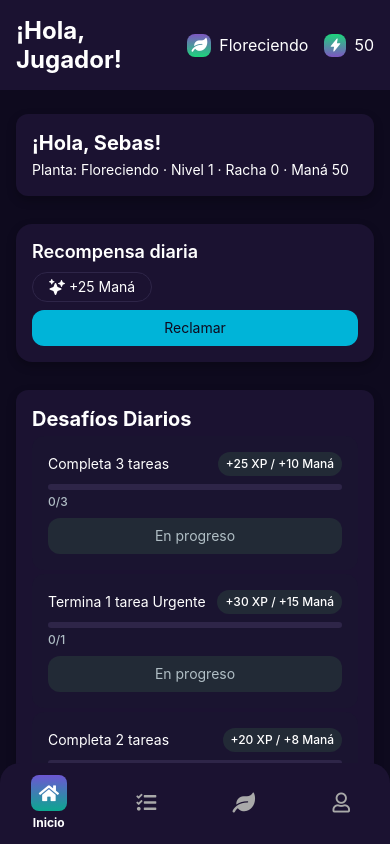
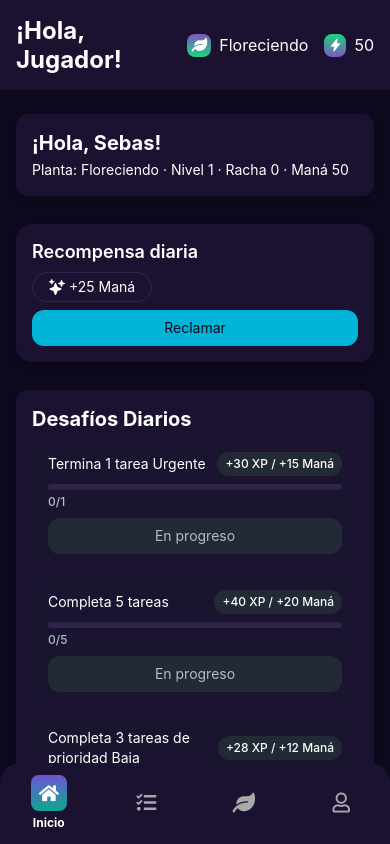
Before and after one commit to codesebastianvega/mana-bloom-app, a React Native app: screen /HomeScreen in a window 390 px wide. Built offline with nearby package versions, Linux system fonts and the light colour scheme.

Commit message:
feat(challenges/pool): plantillas ponderadas y selección diaria determinista

```diff
--- a/src/components/home/DailyChallengesSection.js
+++ b/src/components/home/DailyChallengesSection.js
@@ -38,6 +38,7 @@ export default function DailyChallengesSection() {
         <Text style={styles.emptyText}>¡Todo al día! Vuelve mañana</Text>
       ) : (
         items.map((item) => {
+          const { xp, mana } = item.reward;
           const canClaim = item.progress >= item.goal && !item.claimed;
           const buttonLabel = canClaim
             ? "Reclamar"
@@ -49,7 +50,7 @@ export default function DailyChallengesSection() {
               <View style={styles.headerRow}>
                 <Text style={styles.challengeTitle}>{item.title}</Text>
                 <View style={styles.rewardPill}>
-                  <Text style={styles.rewardText}>{`+${item.reward.xp} XP / +${item.reward.mana} Maná`}</Text>
+                  <Text style={styles.rewardText}>{`+${xp} XP / +${mana} Maná`}</Text>
                 </View>
               </View>
               <View style={styles.progressBar}>
--- /dev/null
+++ b/src/constants/challengeTemplates.js
@@ -0,0 +1,14 @@
+// [MB] Módulo: Estado / Sección: Desafíos Diarios
+// Afecta: AppContext y DailyChallengesSection
+// Propósito: Plantillas ponderadas para desafíos diarios
+// Puntos de edición futura: ajustar pesos y metas
+// Autor: Codex - Fecha: 2025-08-13
+
+export const CHALLENGE_TEMPLATES = [
+  { id: "ct_3_any", type: "complete_tasks", goal: 3, reward: { xp: 25, mana: 10 }, weight: 30, title: "Completa 3 tareas" },
+  { id: "ct_5_any", type: "complete_tasks", goal: 5, reward: { xp: 40, mana: 20 }, weight: 18, title: "Completa 5 tareas" },
+  { id: "cp_urg_1", type: "complete_priority", param: "Urgente", goal: 1, reward: { xp: 30, mana: 15 }, weight: 16, title: "Termina 1 tarea Urgente" },
+  { id: "cp_med_2", type: "complete_priority", param: "Media", goal: 2, reward: { xp: 35, mana: 18 }, weight: 14, title: "Completa 2 tareas de prioridad Media" },
+  { id: "cp_low_3", type: "complete_priority", param: "Baja", goal: 3, reward: { xp: 28, mana: 12 }, weight: 12, title: "Completa 3 tareas de prioridad Baja" },
+  { id: "ct_2_any", type: "complete_tasks", goal: 2, reward: { xp: 20, mana: 8 }, weight: 10, title: "Completa 2 tareas" },
+];
--- a/src/state/AppContext.js
+++ b/src/state/AppContext.js
@@ -37,6 +37,12 @@ import {
 } from "../storage";
 import { DAILY_REWARDS } from "../constants/dailyRewards";
 import { SHOP_CATALOG } from "../constants/shopCatalog";
+import { CHALLENGE_TEMPLATES } from "../constants/challengeTemplates";
+import {
+  hashStringToInt,
+  mulberry32,
+  pickWeightedDeterministic,
+} from "../utils/rand";
 
 function getLocalISODate(date = new Date()) {
   return date.toLocaleDateString("en-CA");
@@ -55,60 +61,38 @@ function xpMultiplier(buffs, t = now()) {
   return active.some((b) => b.type === "xp_double") ? 2 : 1;
 }
 
-function hashStringToInt(str) {
-  let h = 2166136261;
-  for (let i = 0; i < str.length; i++) {
-    h ^= str.charCodeAt(i);
-    h = Math.imul(h, 16777619);
+function generateDailyChallenges(todayKey, lastTypes = new Set(), userId = "guest") {
+  const seedBase = `${userId || "guest"}:${todayKey}:challenges`;
+  const selected = [];
+  const used = new Set();
+  for (let idx = 0; idx < 3; idx++) {
+    let candidates = CHALLENGE_TEMPLATES.filter((t) => {
+      const key = `${t.type}:${t.param || ""}`;
+      return !used.has(key) && !lastTypes.has(key);
+    });
+    if (candidates.length === 0) {
+      candidates = CHALLENGE_TEMPLATES.filter((t) => {
+        const key = `${t.type}:${t.param || ""}`;
+        return !used.has(key);
+      });
+    }
+    const weights = candidates.map((c) => c.weight);
+    const template = pickWeightedDeterministic(
+      candidates,
+      weights,
+      `${seedBase}#${idx + 1}`
+    );
+    selected.push(template);
+    used.add(`${template.type}:${template.param || ""}`);
   }
-  return h >>> 0;
-}
-function mulberry32(a) {
-  return function () {
-    let t = (a += 0x6d2b79f5);
-    t = Math.imul(t ^ (t >>> 15), t | 1);
-    t ^= t + Math.imul(t ^ (t >>> 7), t | 61);
-    return ((t ^ (t >>> 14)) >>> 0) / 4294967296;
-  };
-}
-function pickWeightedDeterministic(items, weights, seedStr) {
-  const seed = hashStringToInt(seedStr);
-  const rnd = mulberry32(seed)();
-  const total = weights.reduce((a, b) => a + b, 0);
-  let r = rnd * total;
-  for (let i = 0; i < items.length; i++) {
-    r -= weights[i];
-    if (r <= 0) return items[i];
-  }
-  return items[items.length - 1];
-}
-
-function generateDefaultDailyChallenges() {
-  const base = [
-    {
-      title: "Completa 3 tareas",
-      type: "complete_tasks",
-      goal: 3,
-      reward: { xp: 25, mana: 10 },
-    },
-    {
-      title: "Termina 1 tarea Urgente",
-      type: "complete_priority",
-      param: "Urgente",
-      goal: 1,
-      reward: { xp: 30, mana: 15 },
-    },
-    {
-      title: "Completa 2 tareas",
-      type: "complete_tasks",
-      goal: 2,
-      reward: { xp: 20, mana: 8 },
-    },
-  ];
-  return base.map((item) => ({
-    ...item,
-    id: `${Date.now()}-${Math.random().toString(36).slice(2, 8)}`,
+  return selected.map((t, idx) => ({
+    id: `${Date.now().toString()}_${idx}`,
+    title: t.title,
+    type: t.type,
+    param: t.param,
+    goal: t.goal,
     progress: 0,
+    reward: t.reward,
     claimed: false,
   }));
 }
@@ -441,10 +425,13 @@ export function AppProvider({ children }) {
       const todayKey = getLocalISODate();
       let dailyChallenges = storedDailyChallenges;
       if (!dailyChallenges || dailyChallenges.dateKey !== todayKey) {
-        dailyChallenges = {
-          dateKey: todayKey,
-          items: generateDefaultDailyChallenges(),
-        };
+        const lastTypes = new Set(
+          (dailyChallenges?.items || []).map(
+            (i) => `${i.type}:${i.param || ""}`
+          )
+        );
+        const items = generateDailyChallenges(todayKey, lastTypes);
+        dailyChallenges = { dateKey: todayKey, items };
         await setDailyChallengesState(dailyChallenges);
       }
       dispatch({
--- /dev/null
+++ b/src/utils/rand.js
@@ -0,0 +1,35 @@
+// [MB] Módulo: Utilidades / Sección: Random determinista
+// Afecta: AppContext (recompensas y desafíos)
+// Propósito: Funciones de hash, PRNG y selección ponderada determinista
+// Puntos de edición futura: mover a lib compartida si crece
+// Autor: Codex - Fecha: 2025-08-13
+
+export function hashStringToInt(str) {
+  let h = 2166136261;
+  for (let i = 0; i < str.length; i++) {
+    h ^= str.charCodeAt(i);
+    h = Math.imul(h, 16777619);
+  }
+  return h >>> 0;
+}
+
+export function mulberry32(a) {
+  return function () {
+    let t = (a += 0x6d2b79f5);
+    t = Math.imul(t ^ (t >>> 15), t | 1);
+    t ^= t + Math.imul(t ^ (t >>> 7), t | 61);
+    return ((t ^ (t >>> 14)) >>> 0) / 4294967296;
+  };
+}
+
+export function pickWeightedDeterministic(items, weights, seedStr) {
+  const seed = hashStringToInt(seedStr);
+  const rnd = mulberry32(seed)();
+  const total = weights.reduce((a, b) => a + b, 0);
+  let r = rnd * total;
+  for (let i = 0; i < items.length; i++) {
+    r -= weights[i];
+    if (r <= 0) return items[i];
+  }
+  return items[items.length - 1];
+}
```
